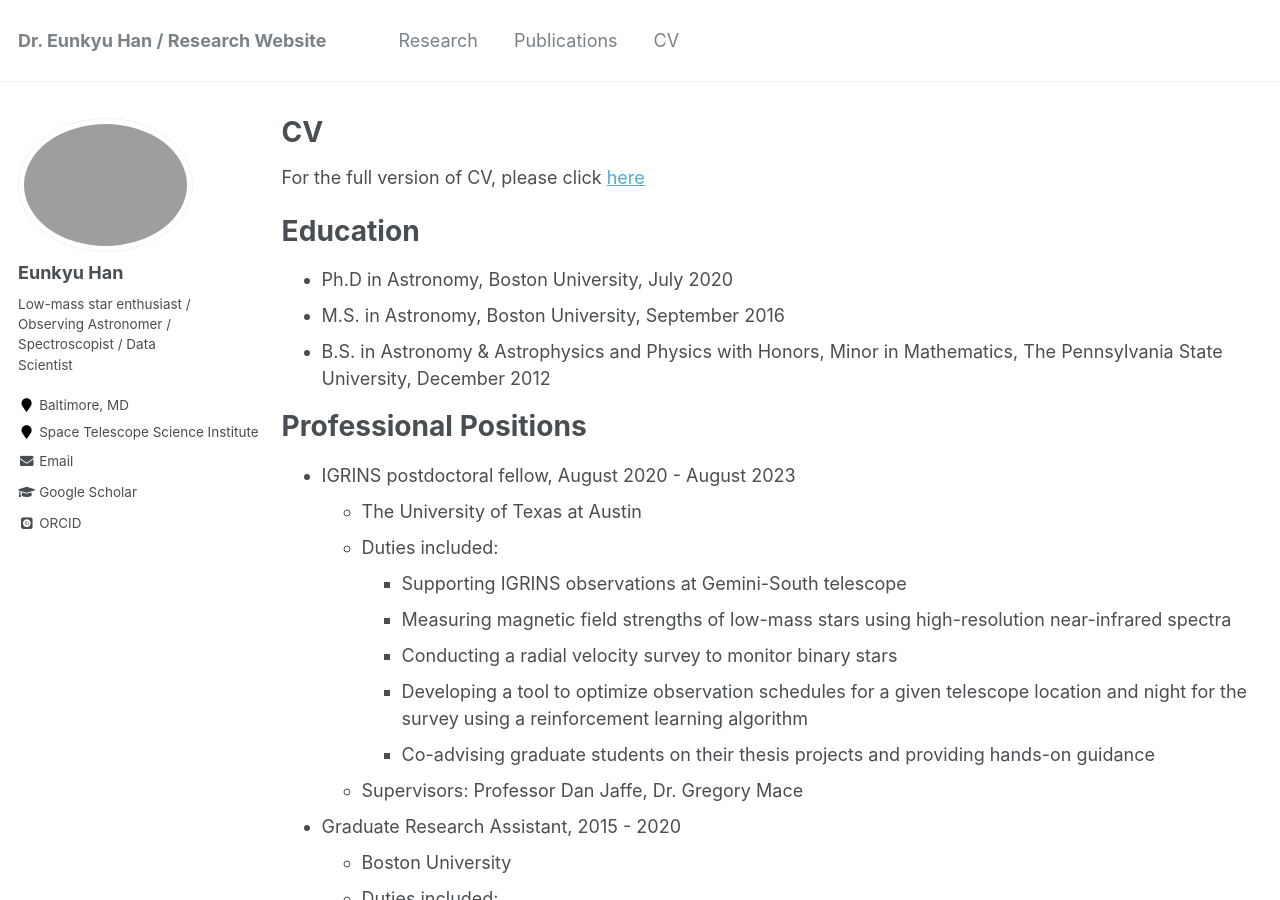
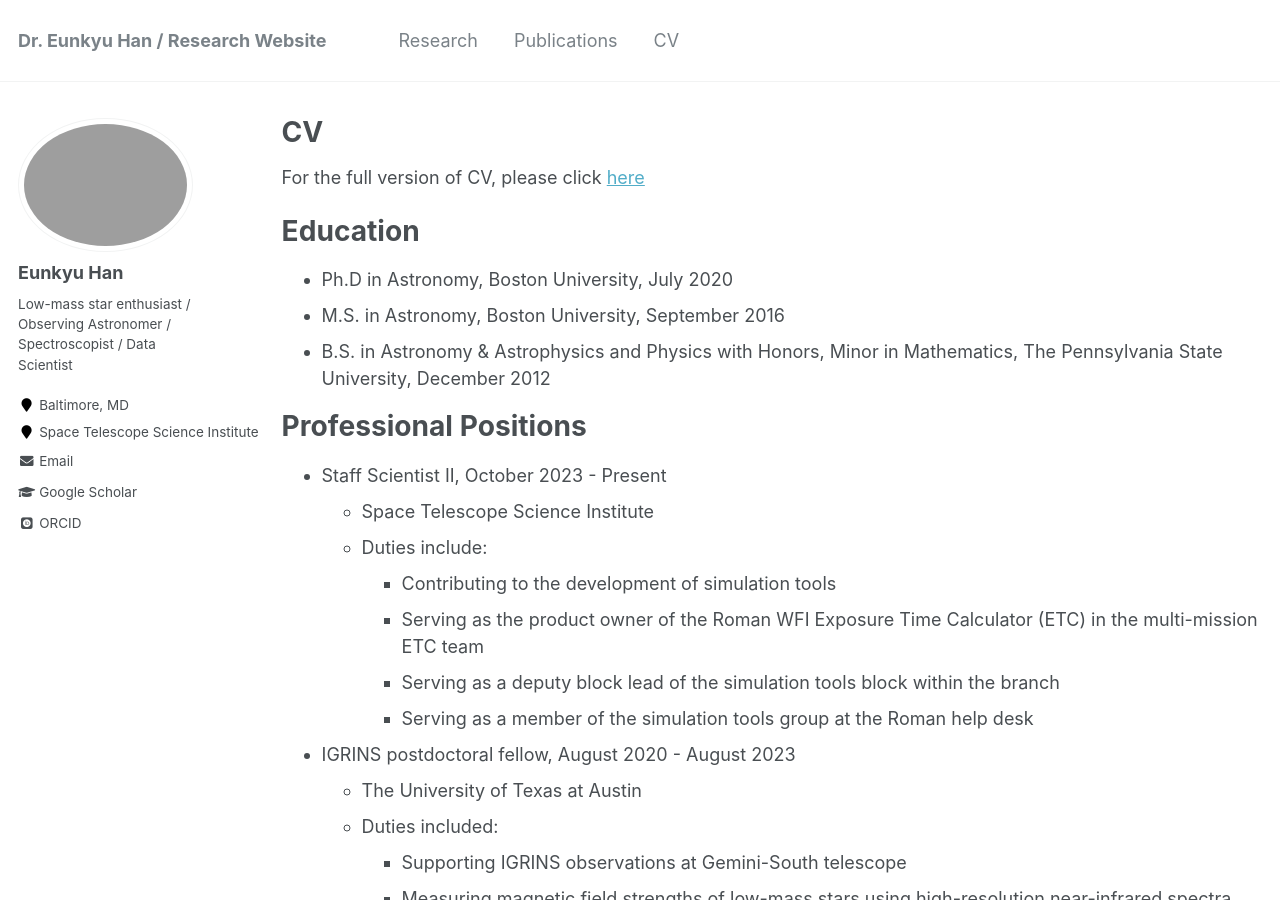
Before and after one commit to eunkyuh/eunkyuh.github.io, a Jekyll site: the page built from _pages/cv.md, in a window 1280 px wide and 900 px high. Built offline with Jekyll 4.4.1, drawn with Linux system fonts in a browser that asks for light colours; some web fonts are replaced.

Commit message:
Update cv.md

```diff
--- a/_pages/cv.md
+++ b/_pages/cv.md
@@ -9,7 +9,7 @@ redirect_from:
 
 {% include base_path %}
 
-For the full version of CV, please click [here](http://eunkyuh.github.io/files/CV_May2023_website.pdf)
+For the full version of CV, please click [here](http://eunkyuh.github.io/files/CV_Han_May2026.pdf)
 
 Education
 ======
@@ -20,6 +20,14 @@ Education
 
 Professional Positions
 ======
+* Staff Scientist II, October 2023 - Present
+  * Space Telescope Science Institute
+  * Duties include:
+    * Contributing to the development of simulation tools
+    * Serving as the product owner of the Roman WFI Exposure Time Calculator (ETC) in the multi-mission ETC team
+    * Serving as a deputy block lead of the simulation tools block within the branch
+    * Serving as a member of the simulation tools group at the Roman help desk
+
 * IGRINS postdoctoral fellow, August 2020 - August 2023
   * The University of Texas at Austin
   * Duties included:
```
